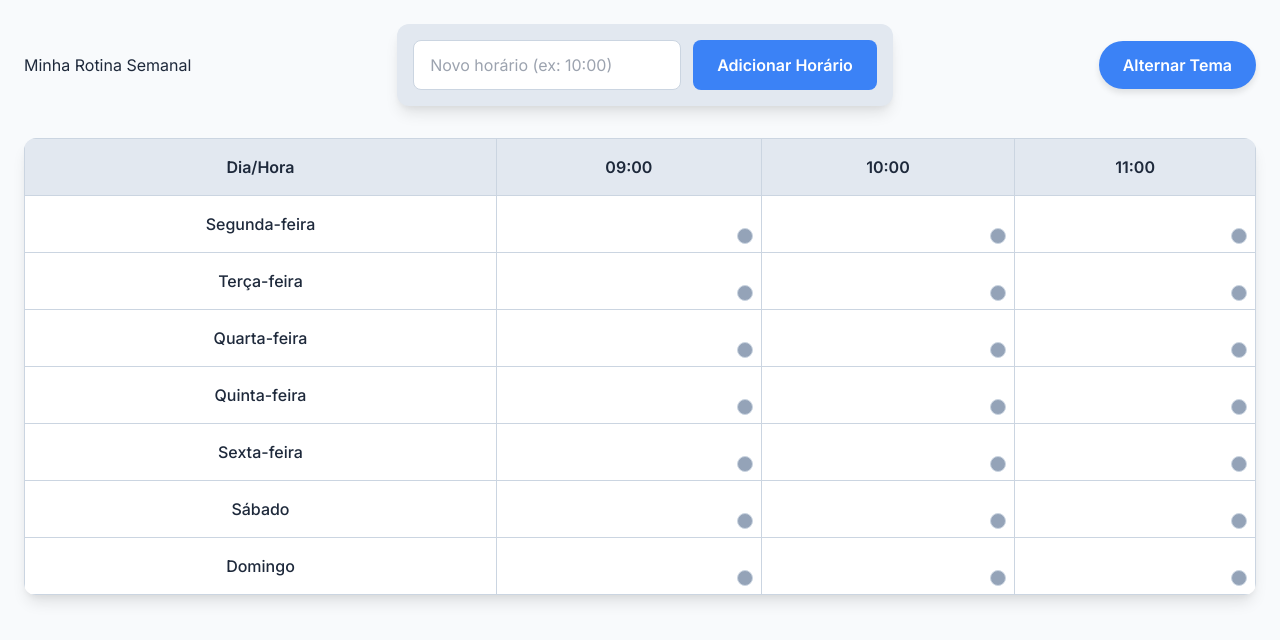
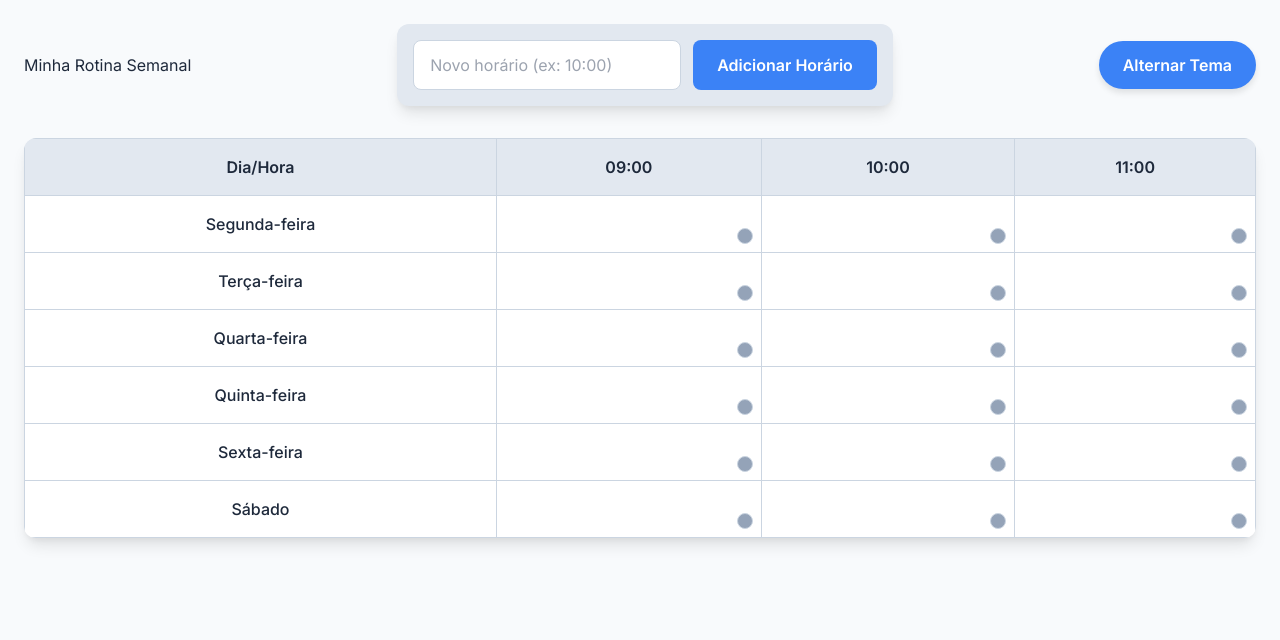
Before and after one commit to RafaelCostaSIlva1501/weekly-task-planner, a plain HTML site: page index.html in a window 1280 px wide. Drawn offline with nearby package versions, Linux system fonts and the light colour scheme.

Commit message:
Domingo removido

```diff
--- a/index.html
+++ b/index.html
@@ -263,7 +263,6 @@
         "Quinta-feira",
         "Sexta-feira",
         "Sábado",
-        "Domingo",
       ];
 
       // Estrutura de dados para a rotina
```
